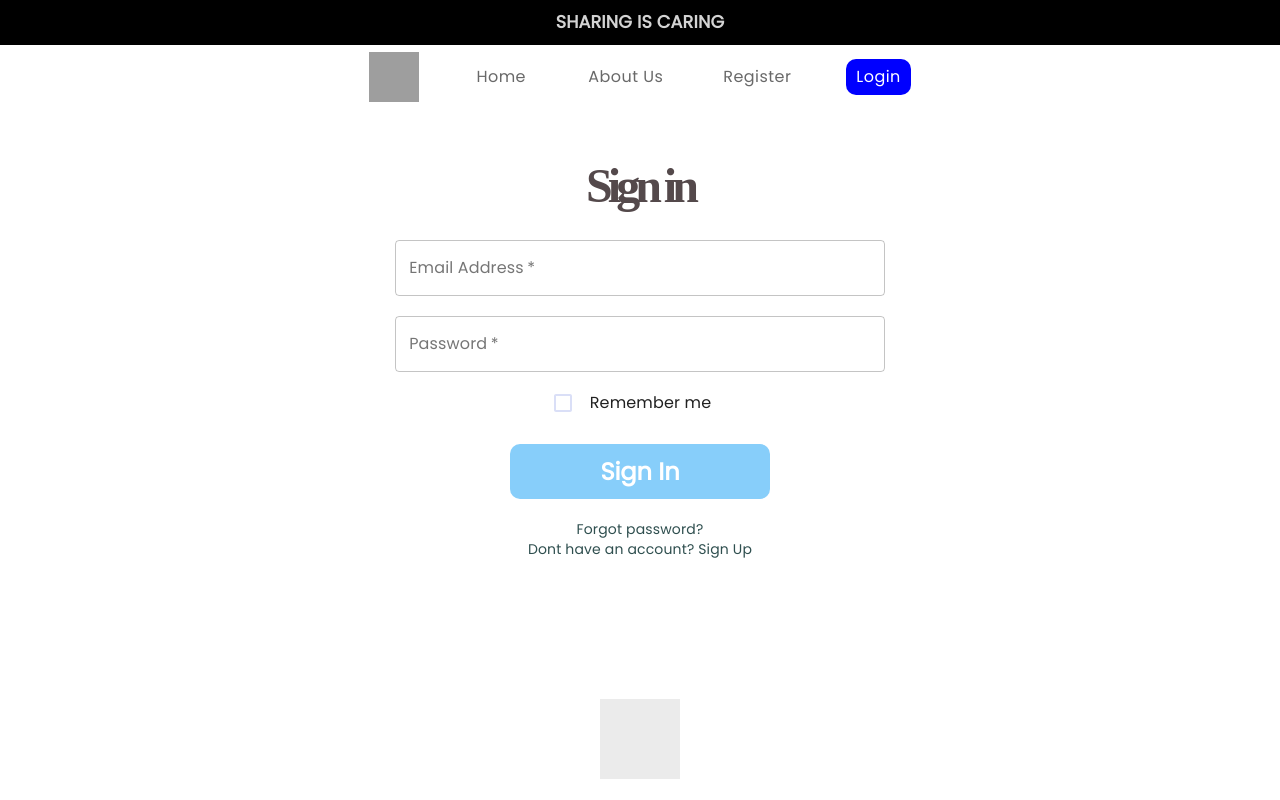
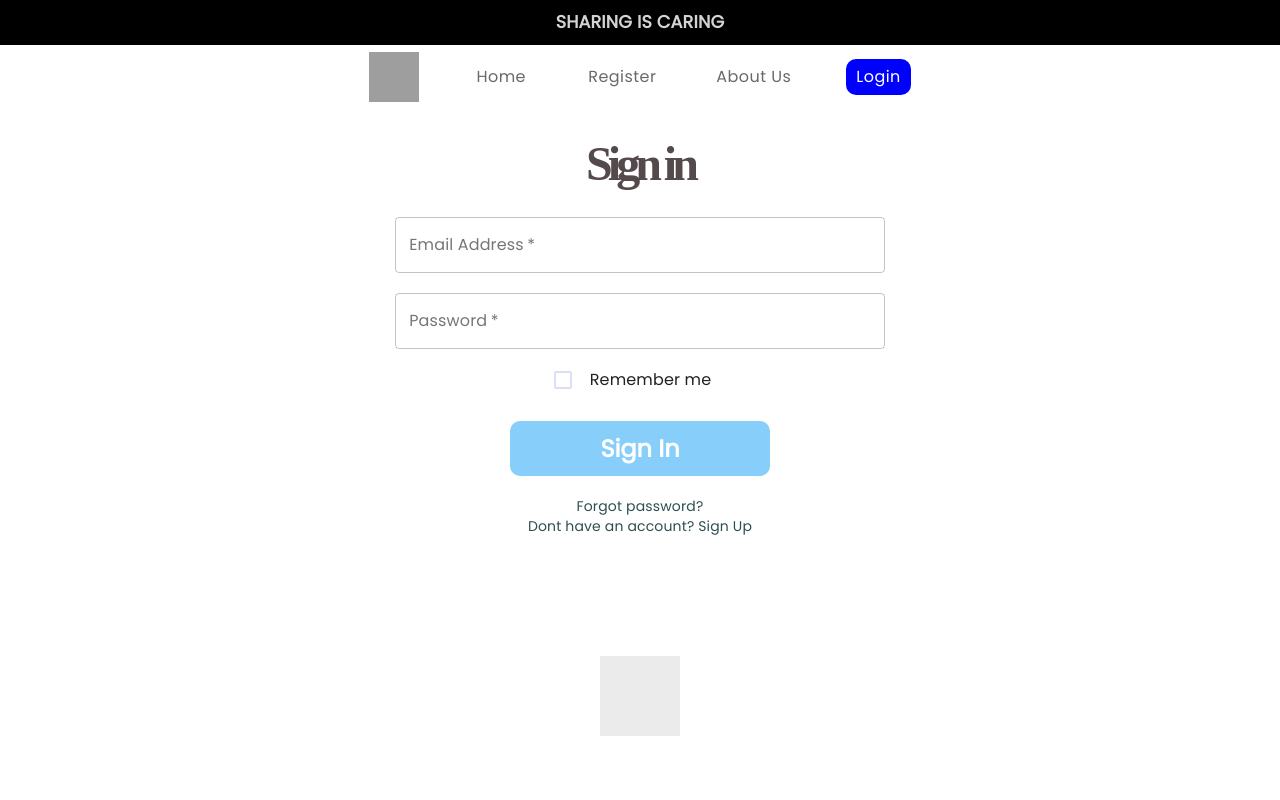
Before and after one commit to abdejohan/cookbook, a Next.js app: page /login in a window 1280 px wide. Shown: the top 800 px of the page. Built offline with nearby package versions, Linux system fonts and the light colour scheme; grey boxes are pictures that could not be loaded; a web font is replaced by a local one.

Commit message:
Add routes in header to about page

```diff
--- a/components/Header.js
+++ b/components/Header.js
@@ -125,6 +125,7 @@ const Header = () => {
                 onClose={() => setAnchorEl(null)}
               >
                 <MenuItem onClick={() => handleMenuClick("/")}>Home</MenuItem>
+
                 {userData.user ? (
                   <div>
                     <MenuItem
@@ -137,6 +138,9 @@ const Header = () => {
                     <MenuItem onClick={() => handleMenuClick("/settings")}>
                       Settings
                     </MenuItem>
+                    <MenuItem onClick={() => handleMenuClick("/about")}>
+                      About Us
+                    </MenuItem>
                     <MenuItem onClick={() => logOut()}>Logout</MenuItem>
                   </div>
                 ) : (
@@ -147,7 +151,9 @@ const Header = () => {
                     <MenuItem onClick={() => handleMenuClick("/register")}>
                       Register
                     </MenuItem>
-                    h3
+                    <MenuItem onClick={() => handleMenuClick("/about")}>
+                      About Us
+                    </MenuItem>
                   </div>
                 )}
               </Menu>
@@ -162,6 +168,7 @@ const Header = () => {
                   >
                     Home
                   </Button>
+
                   <Button
                     className={classes.menuButton}
                     onClick={() =>
@@ -175,6 +182,12 @@ const Header = () => {
                     onClick={() => handleMenuClick("/settings")}
                   >
                     Settings
+                  </Button>
+                  <Button
+                    className={classes.menuButton}
+                    onClick={() => handleMenuClick("/about")}
+                  >
+                    About Us
                   </Button>
                   <Button
                     className={`${classes.menuButton} ${classes.loginBttn}`}
@@ -193,15 +206,15 @@ const Header = () => {
                   </Button>
                   <Button
                     className={classes.menuButton}
+                    onClick={() => handleMenuClick("/register")}
+                  >
+                    Register
+                  </Button>
+                  <Button
+                    className={classes.menuButton}
                     onClick={() => handleMenuClick("/about")}
                   >
                     About Us
-                  </Button>
-                  <Button
-                    className={classes.menuButton}
-                    onClick={() => handleMenuClick("/register")}
-                  >
-                    Register
                   </Button>
                   <Button
                     className={`${classes.menuButton} + ${classes.loginBttn}`}
--- a/pages/login.js
+++ b/pages/login.js
@@ -4,7 +4,6 @@ import TextField from "@material-ui/core/TextField";
 import FormControlLabel from "@material-ui/core/FormControlLabel";
 import Checkbox from "@material-ui/core/Checkbox";
 import Link from "next/link";
-import Typography from "@material-ui/core/Typography";
 import { makeStyles } from "@material-ui/core/styles";
 import { useForm, Controller } from "react-hook-form";
 import axios from "axios";
@@ -13,7 +12,6 @@ import UserContext from "../context/UserContext";
 
 const useStyles = makeStyles((theme) => ({
   section: {
-    padding: "20px",
     borderRadius: "0px",
     display: "flex",
     justifyContent: "center",
@@ -74,7 +72,7 @@ export default function SignIn() {
   return (
     <section className={`alignHeader ${classes.section}`}>
       <CssBaseline />
-      <Typography className="page-header">Sign in</Typography>
+      <h2 className="page-header">Sign in</h2>
       <form
         className={classes.form}
         noValidate
```
